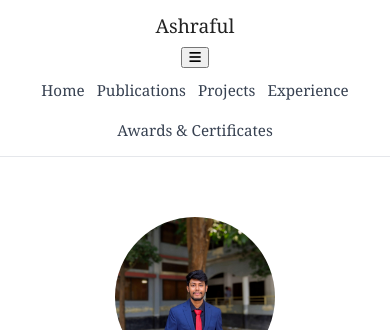
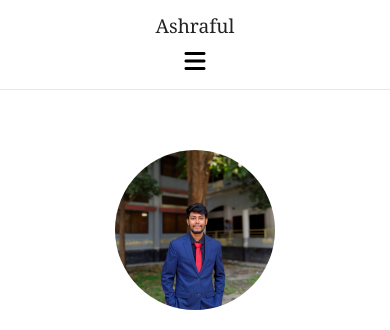
Before and after one commit to ashraful-akash/portfolio, a plain HTML site: page index.html in a window 390 px wide. Shown: the top 330 px of the page. Drawn offline with Linux system fonts and the light colour scheme.

Commit message:
Update style.css

```diff
--- a/assets/style.css
+++ b/assets/style.css
@@ -288,7 +288,14 @@ strong {
   font-weight: 600;
 }
 
-
+/* Hamburger button */
+.menu-toggle {
+  display: none;
+  background: none;
+  border: none;
+  font-size: 1.5rem;
+  cursor: pointer;
+}
 
 
 
@@ -456,15 +463,30 @@ a:hover {
     white-space: nowrap;
   }
 
+  .menu-toggle {
+    display: block;
+  }
+
   .nav-links {
-    flex-wrap: wrap;
-    justify-content: center;
-    gap: 12px;
+    display: none;
+    flex-direction: column;
+    width: 100%;
+    background: #fff;
+    border-top: 1px solid #e5e7eb;
+    padding: 10px 0;
+  }
+
+  .nav-links.show {
+    display: flex;
   }
 
   .nav-btn {
-    font-size: 0.95rem;
+    padding: 10px 0;
+    font-size: 1rem;
   }
 
+  .nav-btn.active::after {
+    display: none; /* no underline in dropdown */
+  }
 
 }
```
